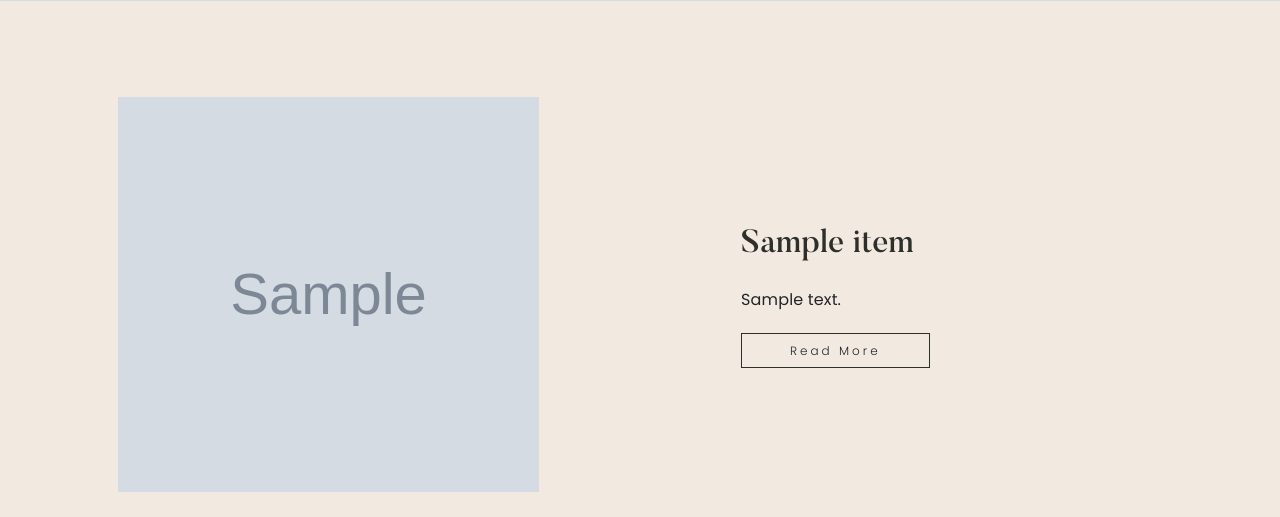
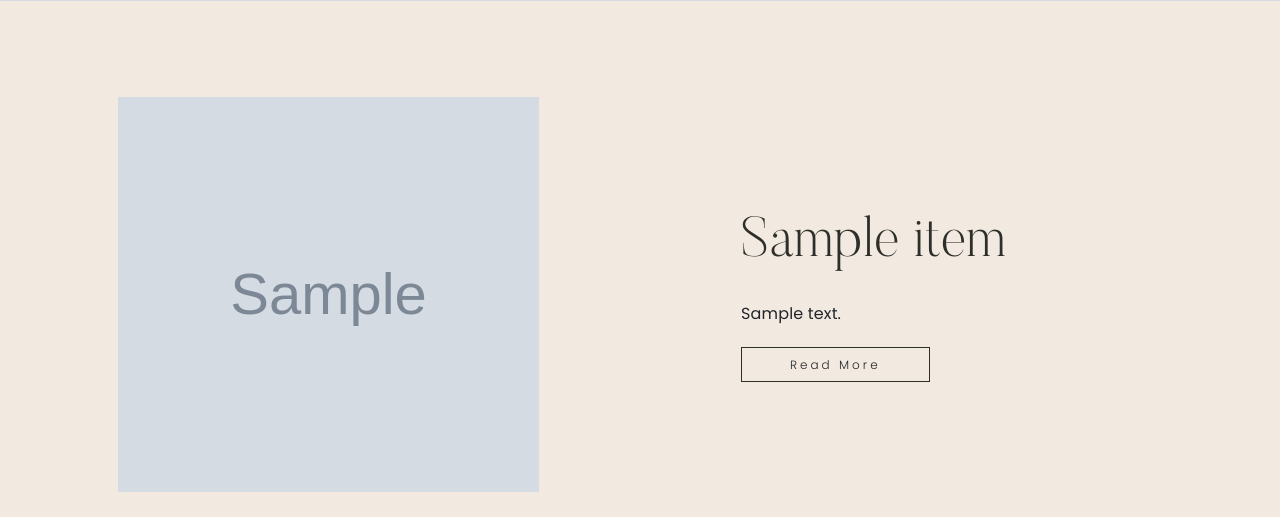
Before and after one commit to sepehrsohrabii/Tulip, a Django app: template frontend/templates/main_product.html in a window 1280 px wide. Shown: the part 635-1152 px from the top of the page. Run offline with Django 4.2, Linux system fonts and the light colour scheme; the template is opened without the code that fills it: most values are stand-ins (such as "Sample title", 1, 10 or a date in 2020); grey boxes marked "Sample" are stand-in pictures; form fields are guessed from the names that the template uses; some libraries are stand-ins or nearby versions; some web fonts are replaced.

Commit message:
design updated - deployment

```diff
--- a/frontend/templates/main_product.html
+++ b/frontend/templates/main_product.html
@@ -31,8 +31,8 @@
 	<div class="row justify-content-between my-5">
 		{% if forloop.counter|divisibleby:2 %}
 		<div class="col-5 align-self-center text-end">
-			<h3 class="text-dark-green">{{item.title}}</h3>
-			<p class="p1 my-4">{{short_description}}</p>
+			<h2 class="text-dark-green">{{item.title}}</h2>
+			<p class="p1 my-4">{{item.short_description}}</p>
 			<a class="button-4 py-2 px-5 ls-3" href="
 					{% if item.status == 'True' %}
 							{{ item.get_absolute_url }}
@@ -51,7 +51,7 @@
 			<img class="w-100 object-fit-cover" src="{{ item.title_img.url }}" height="395px">
 		</div>
 		<div class="col-5 align-self-center">
-			<h3 class="text-dark-green">{{item.title}}</h3>
+			<h2 class="text-dark-green">{{item.title}}</h2>
 			<p class="p1 my-4">{{item.short_description}}</p>
 			<a class="button-4 py-2 px-5 ls-3" href="
 					{% if item.status == 'True' %}
```
